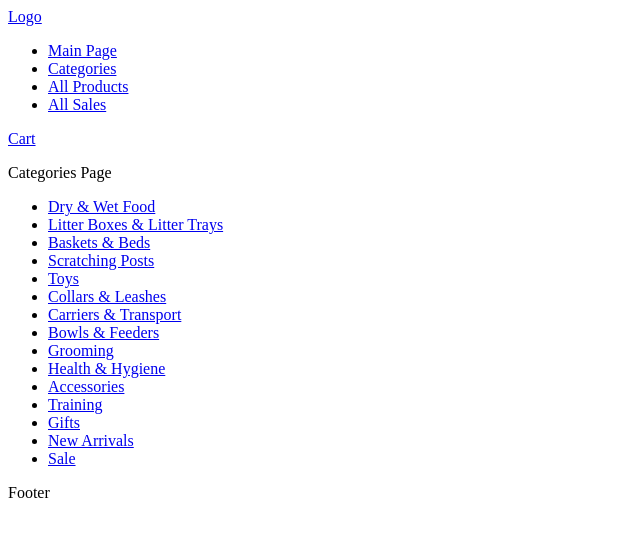
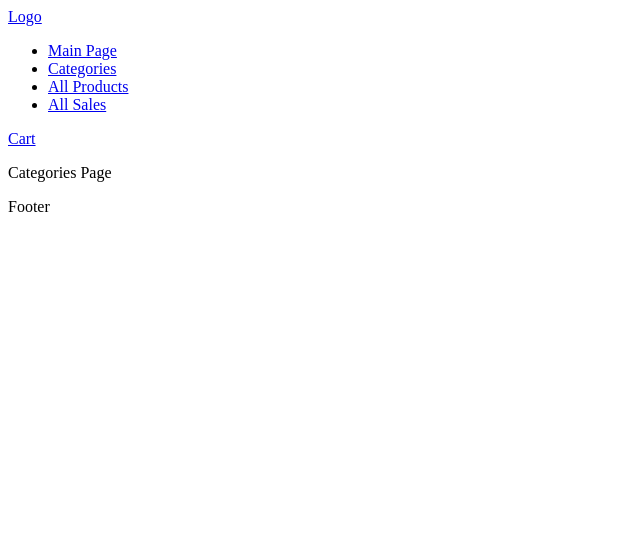
Before and after one commit to slavabez/react-final-project-structure, a React (Vite) app: page /categories in a window 1280 px wide. Shown: the top 536 px of the page, without its empty margins (0-640 px from the left). Built offline with nearby package versions, Linux system fonts and the light colour scheme.

Commit message:
category page from axios

```diff
--- a/src/pages/Categories/CategoriesPage.jsx
+++ b/src/pages/Categories/CategoriesPage.jsx
@@ -1,67 +1,6 @@
 import { Link } from "react-router-dom";
 
-const categories = [
-  {
-    id: 1,
-    name: "Dry & Wet Food",
-  },
-  {
-    id: 2,
-    name: "Litter Boxes & Litter Trays",
-  },
-  {
-    id: 3,
-    name: "Baskets & Beds",
-  },
-  {
-    id: 4,
-    name: "Scratching Posts",
-  },
-  {
-    id: 5,
-    name: "Toys",
-  },
-  {
-    id: 6,
-    name: "Collars & Leashes",
-  },
-  {
-    id: 7,
-    name: "Carriers & Transport",
-  },
-  {
-    id: 8,
-    name: "Bowls & Feeders",
-  },
-  {
-    id: 9,
-    name: "Grooming",
-  },
-  {
-    id: 10,
-    name: "Health & Hygiene",
-  },
-  {
-    id: 11,
-    name: "Accessories",
-  },
-  {
-    id: 12,
-    name: "Training",
-  },
-  {
-    id: 13,
-    name: "Gifts",
-  },
-  {
-    id: 14,
-    name: "New Arrivals",
-  },
-  {
-    id: 15,
-    name: "Sale",
-  },
-];
+const categories = [];
 
 export default function CategoriesPage() {
   return (
--- a/src/pages/Products/ByCategory/ProductsByCategoryPage.jsx
+++ b/src/pages/Products/ByCategory/ProductsByCategoryPage.jsx
@@ -1,12 +1,64 @@
-import { useParams } from "react-router-dom";
+import axios from "axios";
+import { useEffect, useState } from "react";
+import { Link, useParams } from "react-router-dom";
 
 export default function ProductsByCategoryPage() {
   const { categoryId } = useParams();
+  const [isLoading, setIsLoading] = useState(false);
+  const [products, setProducts] = useState([]);
+  const [categoryName, setCategoryName] = useState(null);
+  const [error, setError] = useState(null);
+
+  useEffect(() => {
+    // Fetch products by category ID
+    setIsLoading(true);
+    axios
+      .get(`http://localhost:3333/categories/${categoryId}`)
+      .then((response) => {
+        if (response.status === 200) {
+          setProducts(response.data.data);
+          setCategoryName(response.data.category.title);
+        }
+      })
+      .catch((error) => {
+        console.error("Error fetching data: ", error);
+        setError("An error occurred fetching data. Please try again later.");
+      })
+      .finally(() => {
+        setIsLoading(false);
+      });
+  }, [categoryId]);
+
+  if (isLoading) {
+    return <p>Loading...</p>;
+  }
 
   return (
     <div>
-      <p>Products By Category Page</p>
-      <p>Category ID: {categoryId}</p>
+      <h1>{categoryName}</h1>
+      {error && (
+        <p
+          style={{
+            color: "red",
+            backgroundColor: "pink",
+            padding: "10px",
+            borderRadius: "5px",
+          }}
+        >
+          {error}
+        </p>
+      )}
+      <ul>
+        {products.map((product) => (
+          <li key={product.id}>
+            <Link to={`/products/${product.id}`}>
+              <h2>{product.name}</h2>
+              <p>{product.description}</p>
+              <p>Price: {product.price}</p>
+            </Link>
+          </li>
+        ))}
+      </ul>
     </div>
   );
 }
```
Also changed, not shown: src/store.js (deleted, +0 -38 lines).
